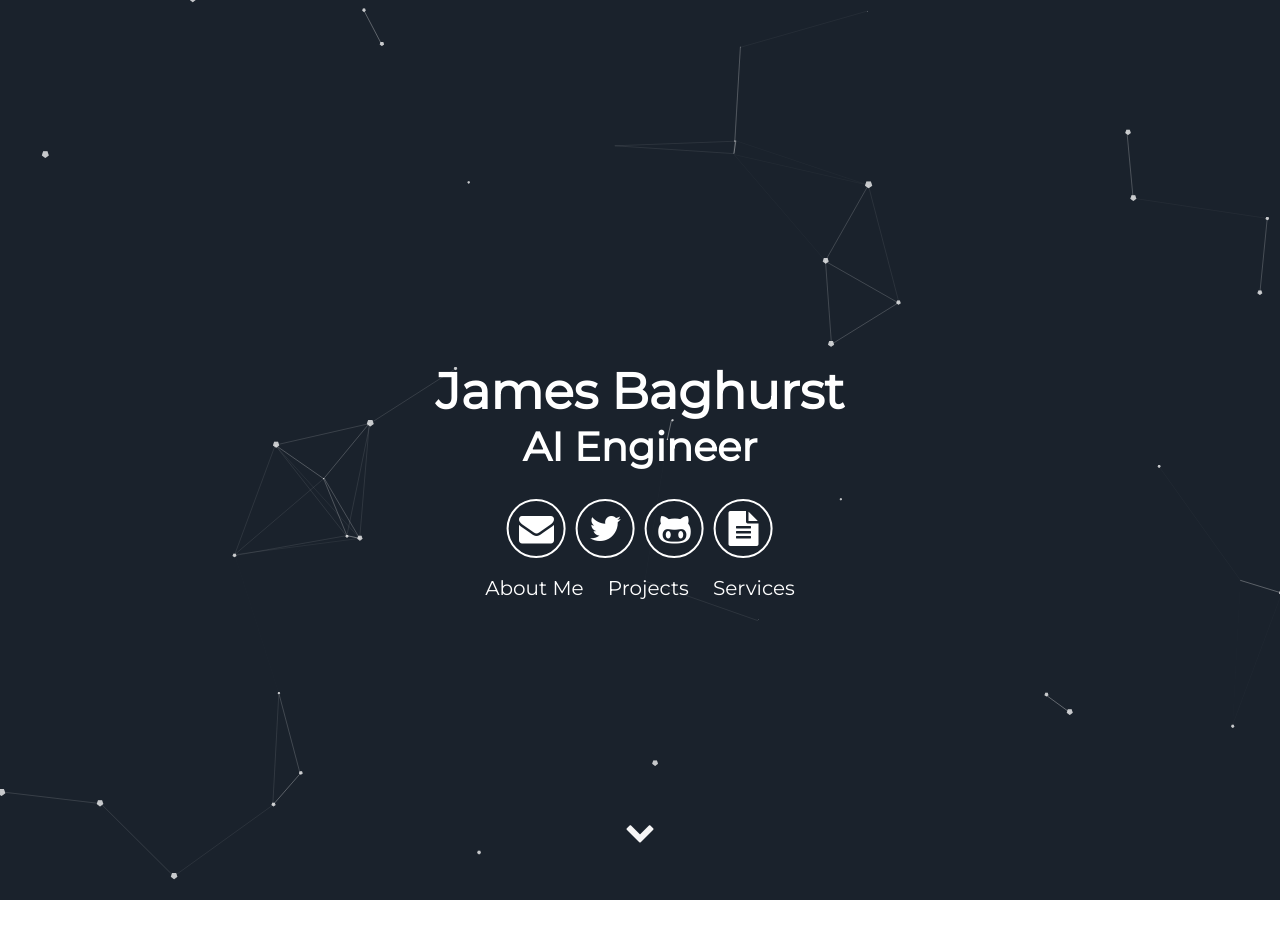
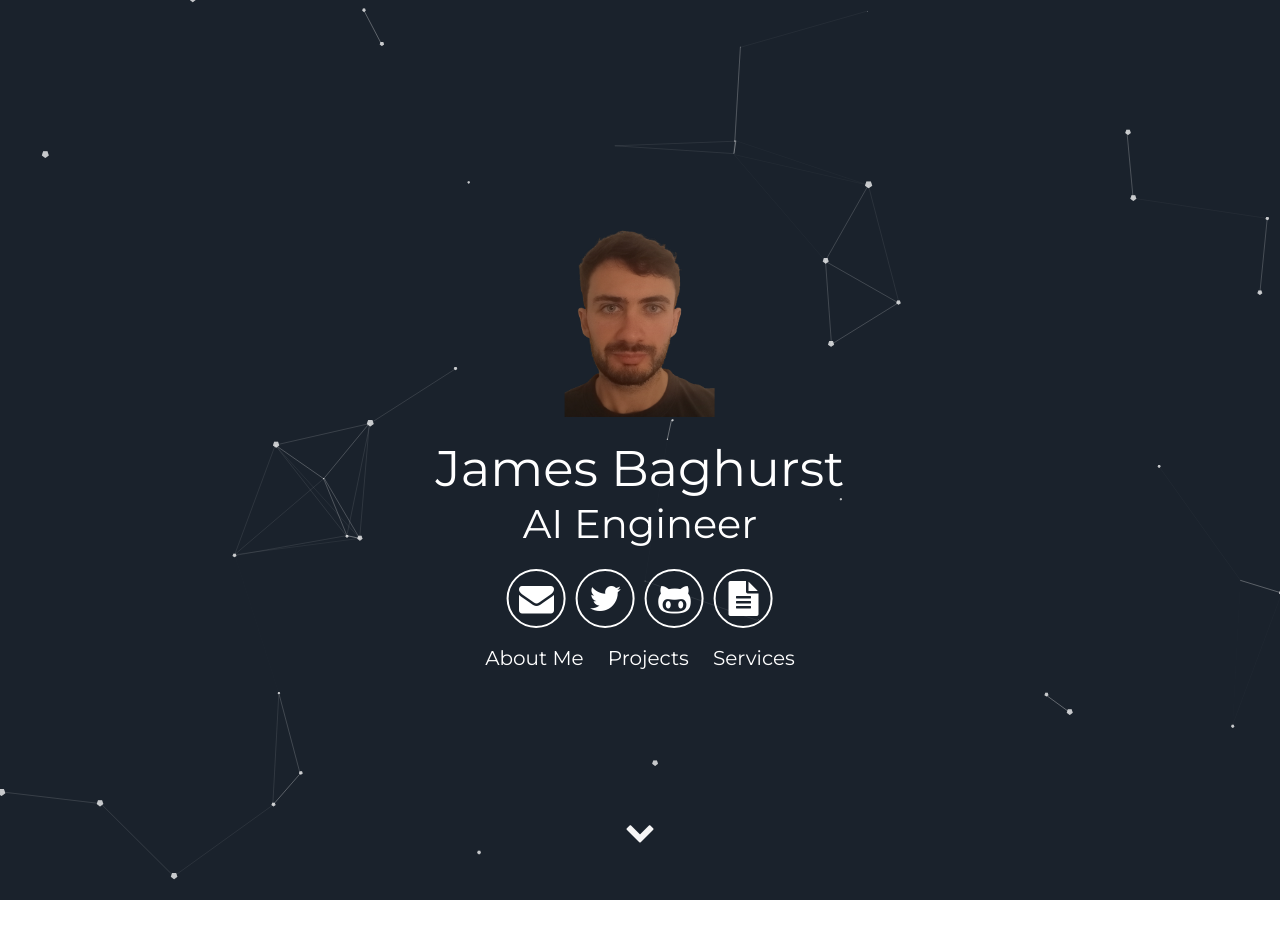
Before and after one commit to bjsi/bjsi.github.io, a Jekyll site: the page built from index.html, in a window 1280 px wide. Shown: the top 952 px of the page. Built offline with Jekyll 4.4.1, drawn with Linux system fonts in a browser that asks for light colours.

Commit message:
polish content

```diff
--- a/_includes/header.html
+++ b/_includes/header.html
@@ -1,9 +1,10 @@
 <div id="particles-js">
   <div class="header">
-      <h1>
-        <span class="site-title">{{site.username}}</span>
-        <span class="site-description">{{site.user_title}}</span>
-      </h1>
+    <img style="margin-bottom: 20px;" src="/assets/img/me.png" alt="James Baghurst" height="200px"/>
+    <div style="margin-bottom: 20px">
+      <span class="site-title">{{site.username}}</span>
+      <span class="site-description">{{site.user_title}}</span>
+    </div>
       <div class="header-icons">
         <a aria-label="Send email" href="mailto:{{site.email}}"><i class="icon fa fa-envelope"></i></a>
         <a aria-label="My Twitter" target="_blank" href="https://twitter.com/{{site.twitter_username}}"><i class="icon fa fa-twitter" aria-hidden="true"></i></a>
```
Also changed, not shown: assets/img/me.png (added).
